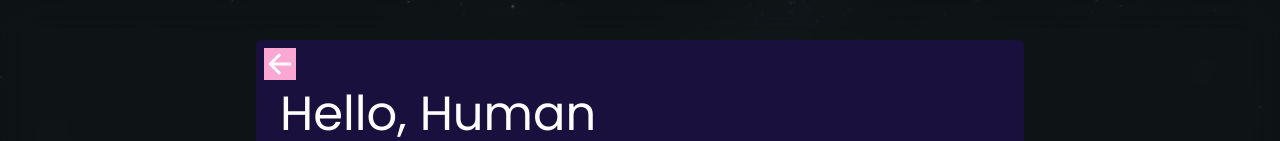
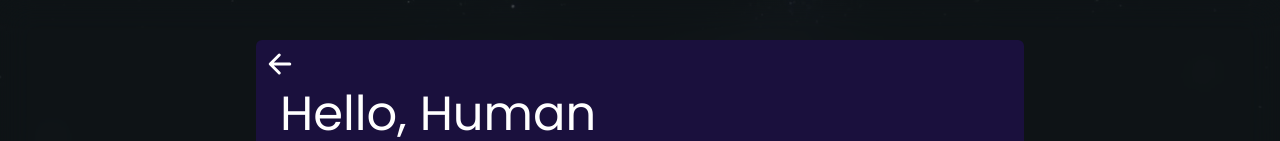
Before and after one commit to deepak-kr-patra/cosmos-gallery, a React (Vite) app: page /#/explore in a window 1280 px wide. Shown: the top 141 px of the page. Built offline with nearby package versions, Linux system fonts and the light colour scheme.

Commit message:
removed unnecessary pink color bg from back button arrow

```diff
--- a/src/pages/Explore.jsx
+++ b/src/pages/Explore.jsx
@@ -36,7 +36,7 @@ const Explore = () => {
         '>
             <div className={`relative ${boxWidth} h-[90%] flex flex-col items-center justify-center bg-[#1A103D] rounded-md ${padding}`}>
                 <div className='absolute top-0 left-0 p-2'>
-                    <button className='text-white text-[4.5vmin] back-button' onClick={goBack}><IoArrowBack className='bg-pink-300' /></button>
+                    <button className='text-white text-[4.5vmin] back-button' onClick={goBack}><IoArrowBack /></button>
                 </div>
                 <Routes>
                     <Route path="/" element={<ExploreContent />} />
```
